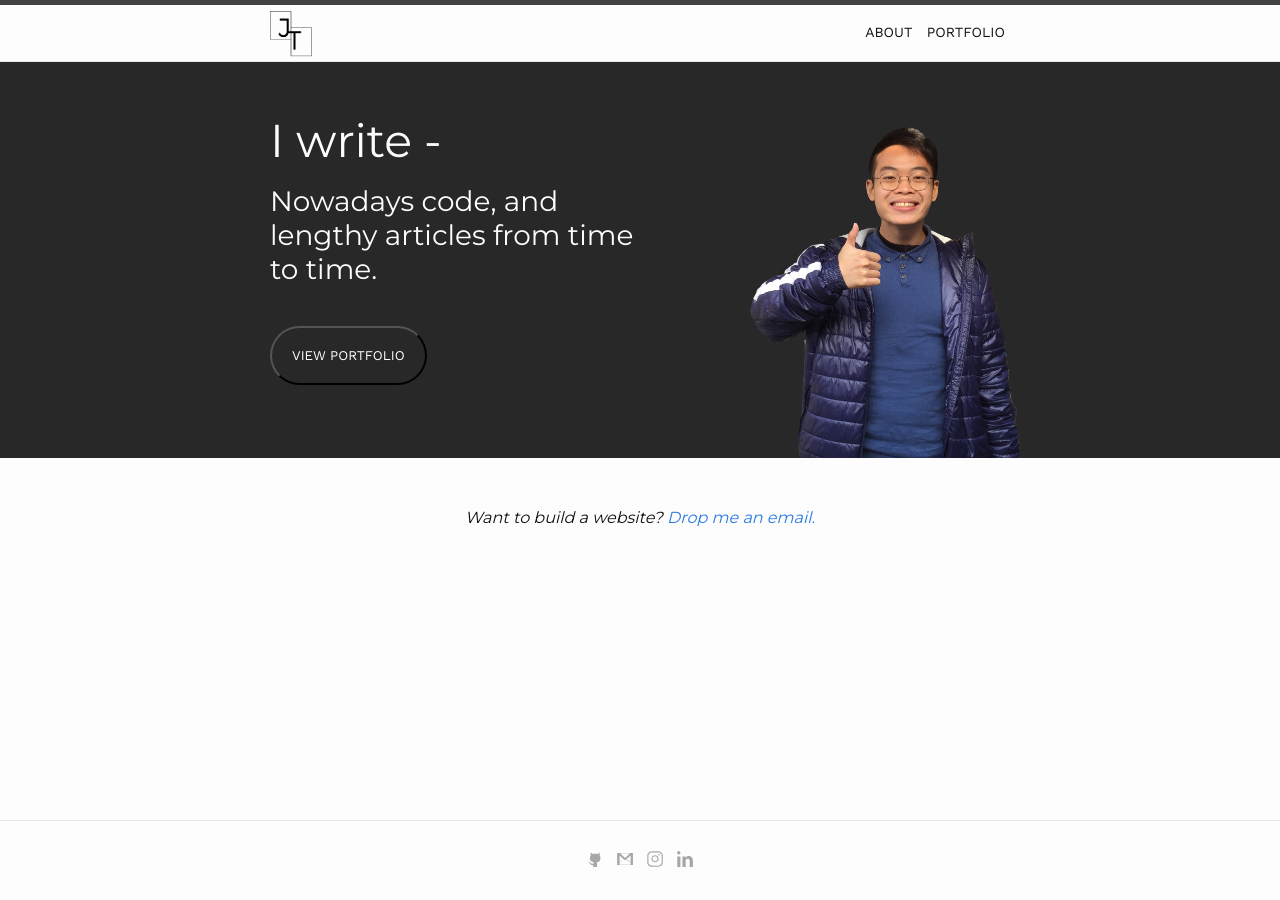
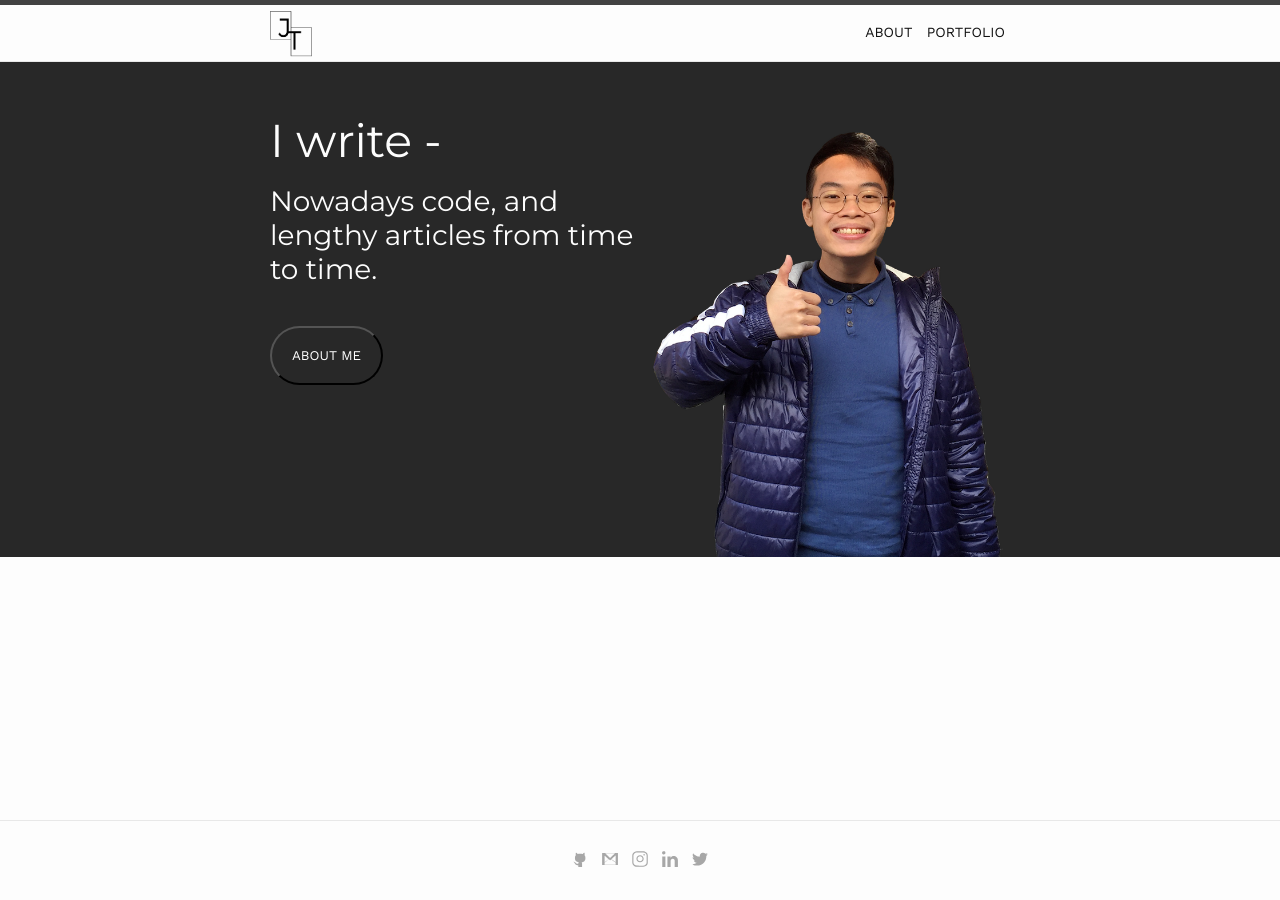
Before and after one commit to hungryjireh/portfolio, a Jekyll site: the page built from index.md, in a window 1280 px wide. Built offline with Jekyll 4.4.1, drawn with Linux system fonts in a browser that asks for light colours.

Commit message:
update about page and page layout

```diff
--- a/Gemfile
+++ b/Gemfile
@@ -1,2 +1,3 @@
 source 'https://rubygems.org'
 gem 'github-pages'
+gem "webrick", "~> 1.7"
--- a/_layouts/page_update.html
+++ b/_layouts/page_update.html
@@ -63,22 +63,21 @@
                 <h2 id="about-header-2">Nowadays code, and lengthy articles from time to time. </h2>
                 <p class="about-description">{{ page.content | markdownify}}</p>
                 {% for page in site.pages %}
-                    {% if page.title == "PORTFOLIO" %}
-                    <button id="about-button" onclick="location.href='{{site.baseurl}}{{ page.url }}'">VIEW PORTFOLIO</button>
+                    {% if page.title == "ABOUT" %}
+                    <button id="about-button" onclick="location.href='{{site.baseurl}}{{ page.url }}'">ABOUT ME</button>
                     {% endif %}
                 {% endfor %}
             </div>
             <div class="home-image column">
                 {% for file in site.static_files %}
                     {% if file.name == "jireh_display.png" %}
+                    <span id="banner-image-container">
                         <img src="{{site.baseurl}}/{{ file.path }}" alt="logo" id="banner-image">
+                    </span>
                     {% endif %}
                 {% endfor %}
             </div>
         </div>
-    </div>
-    <div class="home-content">
-        <h3 class="home-content-text">Want to build a website? <a href="mailto:hungryjireh@gmail.com">Drop me an email.</a></h3>
     </div>
 </main>
 
@@ -91,13 +90,15 @@
                 <ul class="social-media-list">
                 {% for file in site.static_files %}
                     {% if file.name == "instagram.svg" %}
-                        <a href="https://instagram.com/hungryjireh"><img class="svg-icon" src="{{site.baseurl}}/{{ file.path }}"></img></a>
+                        <a href="https://instagram.com/hungryjireh" target="_blank"><img class="svg-icon" src="{{site.baseurl}}/{{ file.path }}"></img></a>
                     {% elsif file.name == "gmail.svg" %}
-                        <a href="mailto:hungryjireh@gmail.com"><img class="svg-icon" src="{{site.baseurl}}/{{ file.path }}"></img></a>
+                        <a href="mailto:hungryjireh@gmail.com" target="_blank"><img class="svg-icon" src="{{site.baseurl}}/{{ file.path }}"></img></a>
                     {% elsif file.name == "linkedin.svg" %}
-                        <a href="https://sg.linkedin.com/in/jireh-tan-23a324136"><img class="svg-icon" src="{{site.baseurl}}/{{ file.path }}"></img></a>
+                        <a href="https://www.linkedin.com/in/jireh-tan/" target="_blank"><img class="svg-icon" src="{{site.baseurl}}/{{ file.path }}"></img></a>
                     {% elsif file.name == "github.svg" %}
-                        <a href="https://github.com/hungryjireh"><img class="svg-icon" src="{{site.baseurl}}/{{ file.path }}"></img></a>
+                        <a href="https://github.com/hungryjireh" target="_blank"><img class="svg-icon" src="{{site.baseurl}}/{{ file.path }}"></img></a>
+                    {% elsif file.name == "twitter.svg" %}
+                        <a href="https://twitter.com/hungryjireh" target="_blank"><img class="svg-icon" src="{{site.baseurl}}/{{ file.path }}"></img></a>
                     {% endif %}
                 {% endfor %}
                 </ul>
--- a/assets/css/page_update.css
+++ b/assets/css/page_update.css
@@ -443,8 +443,13 @@ table {
     margin-right: auto;
   }
 
+  #banner-image-container {
+    display: inline-block;
+  }
+
   #banner-image {
-    padding-right: 100px;
+    width: 75%;
+    padding-left: 100px;
   }
 
   .home-content-text {
@@ -453,16 +458,6 @@ table {
     margin-bottom: 50px;
   }
 
-}
-
-#banner-image {
-  width: 288px;
-  height: 346px;
-  text-align: center;
-  display: block;
-  margin-left: auto;
-  margin-right: auto;
-  padding-left: 100px;
 }
 
 .page-heading {
```
Also changed, not shown: about.md (+7 -3 lines), Gemfile.lock, assets/img/jireh_display.png, assets/svg/twitter.svg (added).
